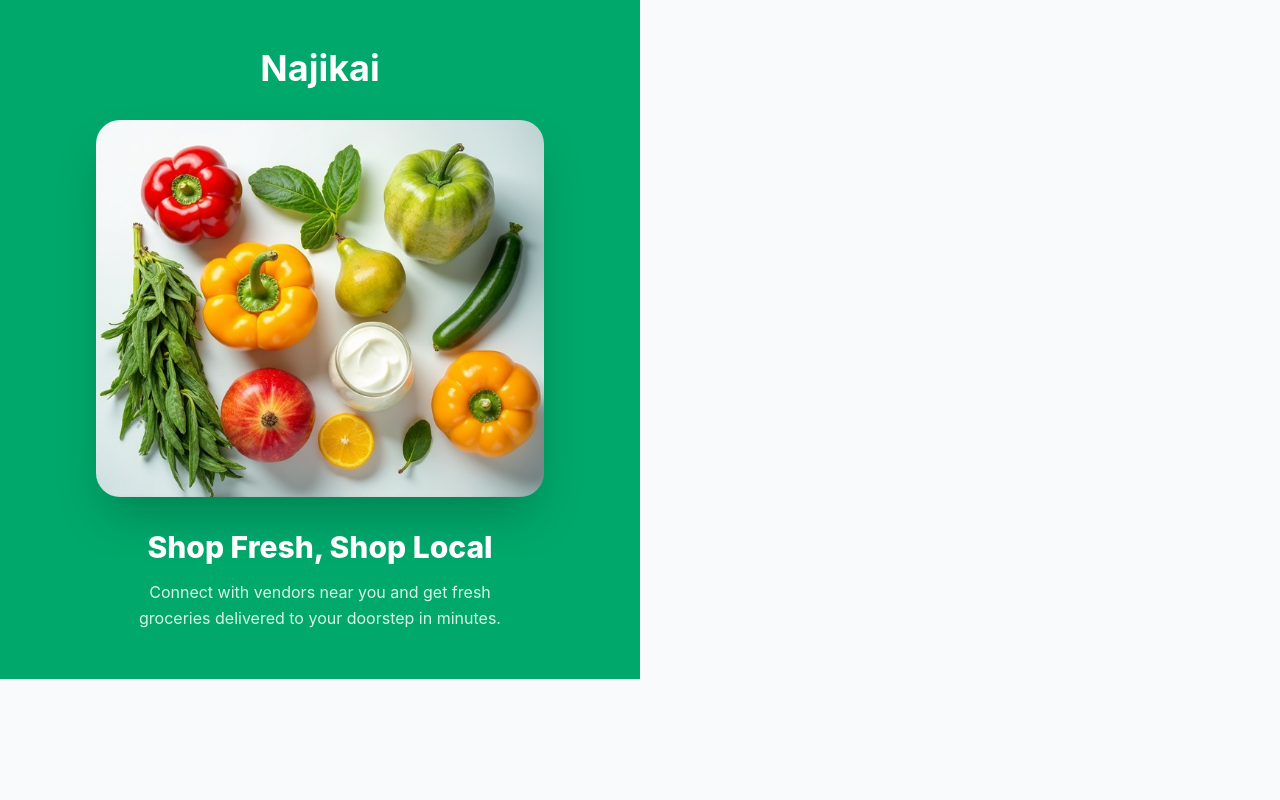
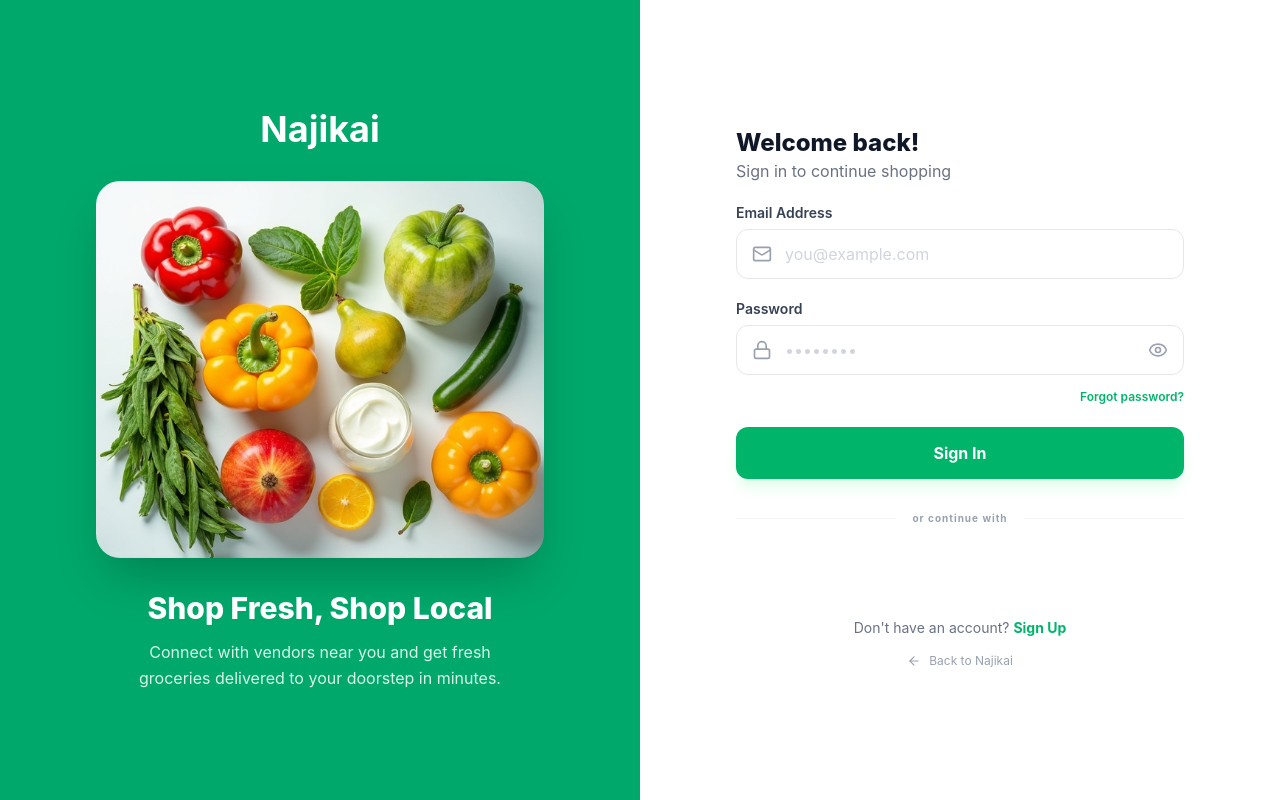
Before and after one commit to NirjalaSubedi/Najikaii, a React app in the folder frontend/: page /login in a window 1280 px wide. Built offline with nearby package versions, Linux system fonts and the light colour scheme; no server answers; the HTML template or start-up script is replaced by a standard one.

Commit message:
feat: implement Google login functionality in Login page and update user creation logic

```diff
--- a/frontend/src/pages/Login.jsx
+++ b/frontend/src/pages/Login.jsx
@@ -1,12 +1,126 @@
-import React from 'react';
-import AuthSidebar from '../Components/AuthSidebar';
-//import { GoogleLogin } from '@react-oauth/google';
+import React, { useState } from 'react';
+import { Link } from 'react-router-dom';
+import { GoogleLogin } from '@react-oauth/google';
+import { Mail, Lock, Eye, EyeOff, ArrowLeft } from 'lucide-react';
+import AuthHero from '../Components/AuthSidebar';
+import axios from 'axios';
 
 const Login = () => {
+    const [showPassword, setShowPassword] = useState(false);
+
+    const handleGoogleSuccess = async (credentialResponse) => {
+    try {
+        const response = await axios.post('http://localhost:5000/api/auth/google-login', {
+            idToken: credentialResponse.credential
+        });
+
+        if (response.data.success) {
+            localStorage.setItem('token', response.data.token);
+
+            localStorage.setItem('user', JSON.stringify(response.data.user));
+
+            console.log("Database ma check/register vayo!");
+            window.location.href = "/";
+        }
+    } catch (error) {
+        console.error("Database Error:", error.response?.data?.message || "Auth Failed");
+        alert("Google Login failed in Database!");
+    }
+};
+
     return (
-        <>
-        <AuthSidebar/>
-        </>
+        <div className="flex min-h-screen font-sans bg-white">
+            <AuthHero />
+            <div className="w-full lg:w-1/2 flex flex-col justify-center items-center px-8 lg:px-20 py-12">
+                <div className="w-full max-w-md">
+                    <div className="mb-5">
+                        <h2 className="text-2xl font-extrabold text-gray-900">Welcome back!</h2>
+                        <p className="text-gray-500">Sign in to continue shopping</p>
+                    </div>
+
+                    <form className="space-y-5">
+                        {/* Email Field */}
+                        <div>
+                            <label className="block text-sm font-semibold text-gray-700 mb-1.5">Email Address</label>
+                            <div className="relative group">
+                                <span className="absolute left-4 top-1/2 -translate-y-1/2 text-gray-400 group-focus-within:text-[#00B56A] transition-colors">
+                                    <Mail size={20} />
+                                </span>
+                                <input
+                                    type="email"
+                                    className="w-full pl-12 pr-4 py-3 rounded-xl border border-gray-200 focus:border-[#00B56A] focus:ring-4 focus:ring-[#00B56A]/10 outline-none transition-all placeholder:text-gray-300"
+                                    placeholder="you@example.com"
+                                />
+                            </div>
+                        </div>
+
+                        {/* Password Field */}
+                        <div>
+                            <label className="block text-sm font-semibold text-gray-700 mb-1.5">Password</label>
+                            <div className="relative group">
+                                <span className="absolute left-4 top-1/2 -translate-y-1/2 text-gray-400 group-focus-within:text-[#00B56A] transition-colors">
+                                    <Lock size={20} />
+                                </span>
+                                <input
+                                    type={showPassword ? "text" : "password"}
+                                    className="w-full pl-12 pr-12 py-3 rounded-xl border border-gray-200 focus:border-[#00B56A] focus:ring-4 focus:ring-[#00B56A]/10 outline-none transition-all placeholder:text-gray-300"
+                                    placeholder="••••••••"
+                                />
+                                <button
+                                    type="button"
+                                    onClick={() => setShowPassword(!showPassword)}
+                                    className="absolute right-4 top-1/2 -translate-y-1/2 text-gray-400 hover:text-[#00B56A] transition-colors"
+                                >
+                                    {showPassword ? <EyeOff size={20} /> : <Eye size={20} />}
+                                </button>
+                            </div>
+                            <div className="text-right mt-2">
+                                <a href="#" className="text-xs font-semibold text-[#00B56A] hover:underline">Forgot password?</a>
+                            </div>
+                        </div>
+
+                        {/* Sign In Button */}
+                        <button className="w-full bg-[#00B56A] text-white py-3.5 rounded-xl font-bold hover:bg-[#009e5b] transition-all shadow-lg shadow-green-100 active:scale-[0.98]">
+                            Sign In
+                        </button>
+                    </form>
+
+                    {/* Divider */}
+                    <div className="relative my-8 flex items-center">
+                        <div className="flex-grow border-t border-gray-100"></div>
+                        <span className="flex-shrink mx-4 text-gray-400 text-[10px] font-bold  tracking-widest">or continue with</span>
+                        <div className="flex-grow border-t border-gray-100"></div>
+                    </div>
+
+                    {/* Google Login Section */}
+                    <div className="flex justify-center w-full">
+                        <div className="w-full max-w-[320px]">
+                            <GoogleLogin
+                                onSuccess={handleGoogleSuccess}
+                                onError={() => console.log('Login Failed')}
+                                useOneTap
+                                theme="outline"
+                                shape="pill"
+                                width="320"
+                            />
+                        </div>
+                    </div>
+
+                    {/* Signup Link */}
+                    <p className="mt-5 text-center text-sm text-gray-500">
+                        Don't have an account? <Link to="/signup" className="text-[#00B56A] font-bold hover:underline">Sign Up</Link>
+                    </p>
+
+                    {/* Back Link */}
+                    <div className="mt-3 text-center">
+                        <Link to="/" className="inline-flex items-center gap-2 text-xs text-gray-400 hover:text-gray-600 transition-colors">
+                            <ArrowLeft size={14} /> Back to Najikai
+                        </Link>
+                    </div>
+                </div>
+            </div>
+        </div>
     );
 };
+
 export default Login;
```
Also changed, not shown: 1 other file (tests, documents, lock files or other folders).
